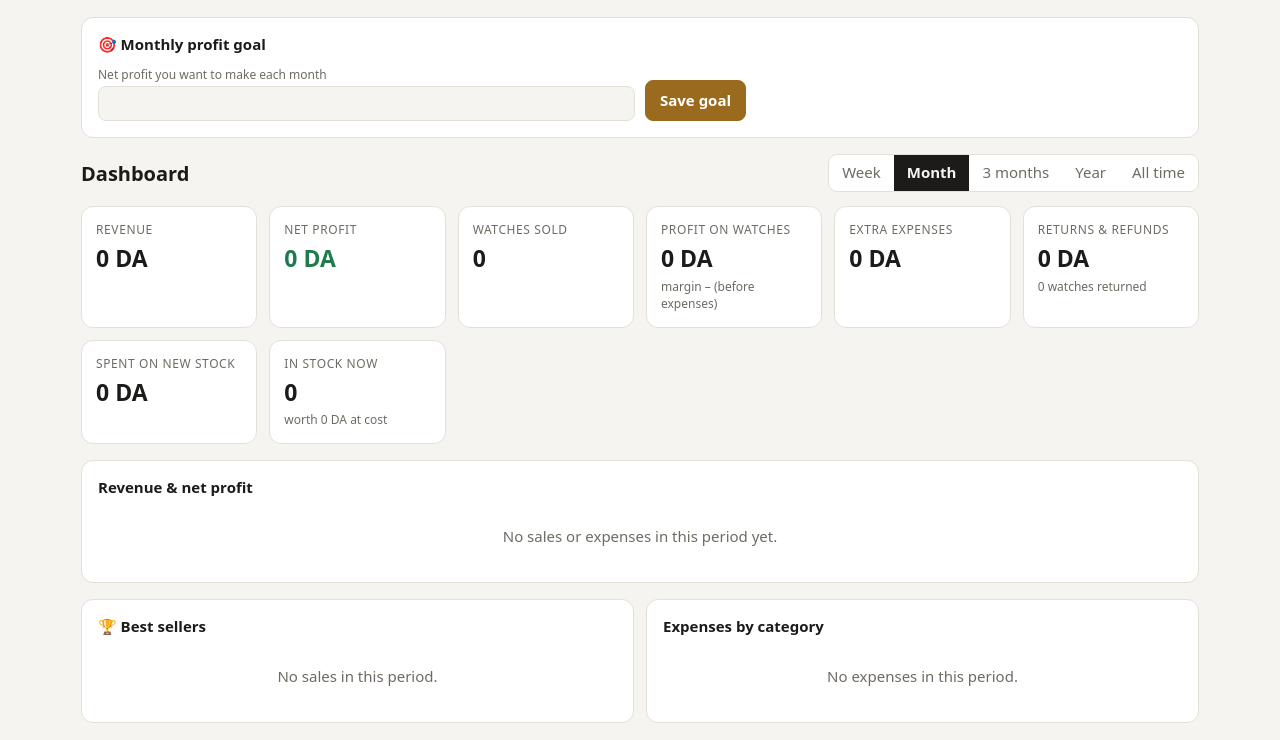
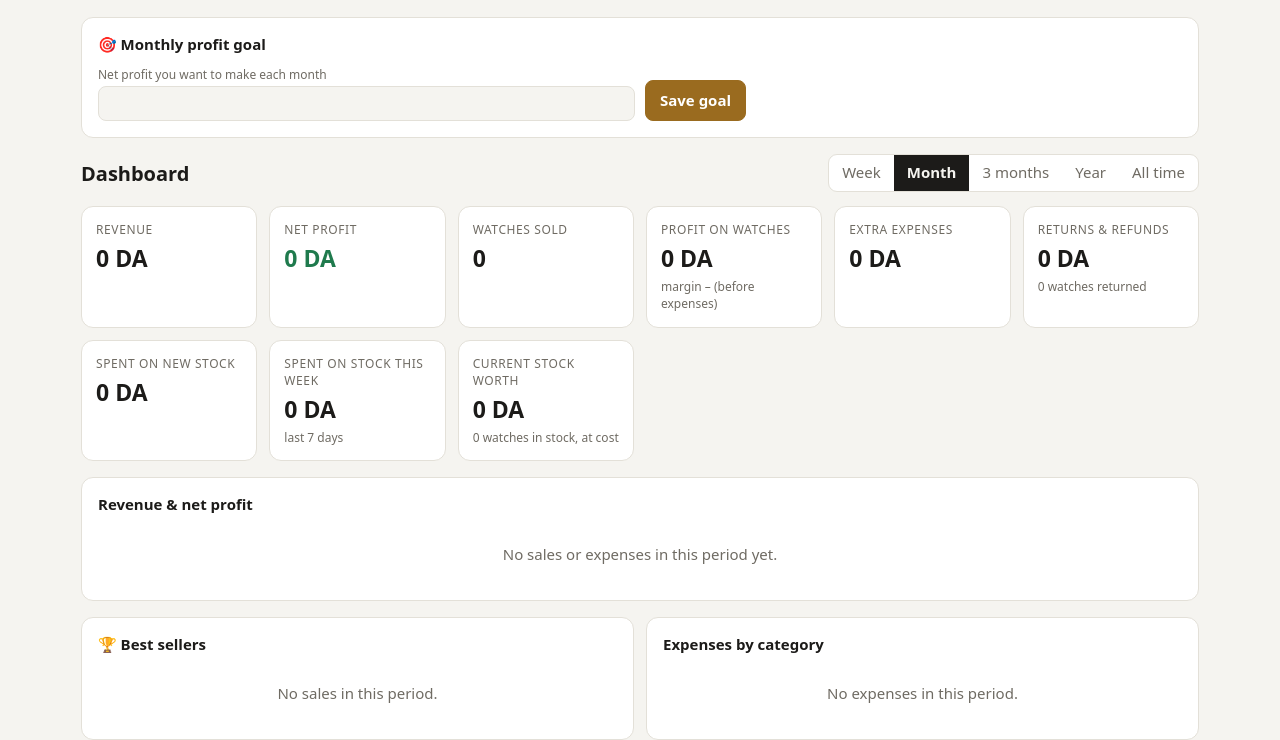
Before and after one commit to sehabaaymene01-stack/logo, a plain HTML site: page watch-tracker.html in a window 1280 px wide. Shown: the part 62-802 px from the top of the page. Drawn offline with Linux system fonts and the light colour scheme.

Commit message:
Watch Tracker: weekly stock spending and current stock worth on dashboard
Co-Authored-By: Claude Fable 5.2 <noreply@anthropic.com>
Claude-Session: https://claude.ai/code/session_01CZzBS5DPMwKHxxKZ4hHbQb

```diff
--- a/watch-tracker.html
+++ b/watch-tracker.html
@@ -296,6 +296,17 @@ function vDashboard(){
   const slow = st.filter(x => x.qty > 0 && x.oldest && daysBetween(x.oldest, to) >= 60)
                  .sort((a,b) => a.oldest.localeCompare(b.oldest));
 
+  // money spent on stock, week by week (7-day blocks ending today)
+  const weeks = [];
+  for (let i = 0; i < 8; i++){
+    const wTo = addDays(to, -7*i), wFrom = addDays(wTo, -6);
+    const ps = db.purchases.filter(p => p.date >= wFrom && p.date <= wTo);
+    const short = x => parse(x).toLocaleDateString(undefined, {day:'numeric', month:'short'});
+    weeks.push({label: i === 0 ? 'This week' : i === 1 ? 'Last week' : short(wFrom) + '–' + short(wTo),
+      buy: ps.reduce((t,p) => t + p.qty*p.unitCost, 0), units: ps.reduce((t,p) => t + p.qty, 0)});
+  }
+  const topW = Math.max(...weeks.map(w => w.buy)) || 1;
+
   const lb = db.settings.lastBackup;
   const backupNote = hasData && (!lb || daysBetween(lb, to) >= 7)
     ? `<div class="note"><span>💾 ${lb ? 'Your last backup was ' + daysBetween(lb,to) + ' days ago.' : 'You have not made a backup yet.'} Your data lives only in this browser — save a backup file regularly.</span><button class="b p" data-act="backup">Backup now</button></div>` : '';
@@ -314,7 +325,8 @@ function vDashboard(){
     <div class="kpi"><div class="l">Extra expenses</div><div class="v">${money(s.exp)}</div></div>
     <div class="kpi"><div class="l">Returns &amp; refunds</div><div class="v">${money(s.refunds)}</div><div class="d">${s.retUnits} watch${s.retUnits===1?'':'es'} returned</div></div>
     <div class="kpi"><div class="l">Spent on new stock</div><div class="v">${money(s.buy)}</div></div>
-    <div class="kpi"><div class="l">In stock now</div><div class="v">${stockUnits}</div><div class="d">worth ${money(stockValue)} at cost</div></div>
+    <div class="kpi"><div class="l">Spent on stock this week</div><div class="v">${money(weeks[0].buy)}</div><div class="d">${weeks[1].buy ? delta(weeks[0].buy, weeks[1].buy).replace('previous period','last week') : 'last 7 days'}</div></div>
+    <div class="kpi"><div class="l">Current stock worth</div><div class="v">${money(stockValue)}</div><div class="d">${stockUnits} watch${stockUnits===1?'':'es'} in stock, at cost</div></div>
   </div>
   <div class="card"><h3>Revenue &amp; net profit</h3>${chart(buckets(from, to, r))}</div>
   <div class="grid two">
@@ -328,6 +340,10 @@ function vDashboard(){
     <div class="card"><h3>Expenses by category</h3>
       ${exps.length ? `<table>${exps.map(([c,v]) => `<tr><td>${esc(c)}</td><td><div class="bar"><i style="width:${v/exps[0][1]*100}%"></i></div></td><td class="n">${money(v)}</td></tr>`).join('')}</table>`
       : '<div class="empty">No expenses in this period.</div>'}
+    </div>
+    <div class="card"><h3>🛒 Spent on new stock, week by week</h3>
+      <table>${weeks.map(w => `<tr><td style="white-space:nowrap">${w.label}</td><td><div class="bar"><i style="width:${w.buy/topW*100}%"></i></div></td>
+        <td class="n muted">${w.units ? w.units + ' watch' + (w.units===1?'':'es') : ''}</td><td class="n">${money(w.buy)}</td></tr>`).join('')}</table>
     </div>
     <div class="card"><h3>⚠️ Low stock — time to reorder?</h3>
       ${low.length ? `<table>${low.map(x => `<tr><td>${name(x)}</td><td class="n"><span class="tag ${x.qty===0?'warn':''}">${x.qty===0?'Sold out':x.qty+' left'}</span></td></tr>`).join('')}</table>`
```
